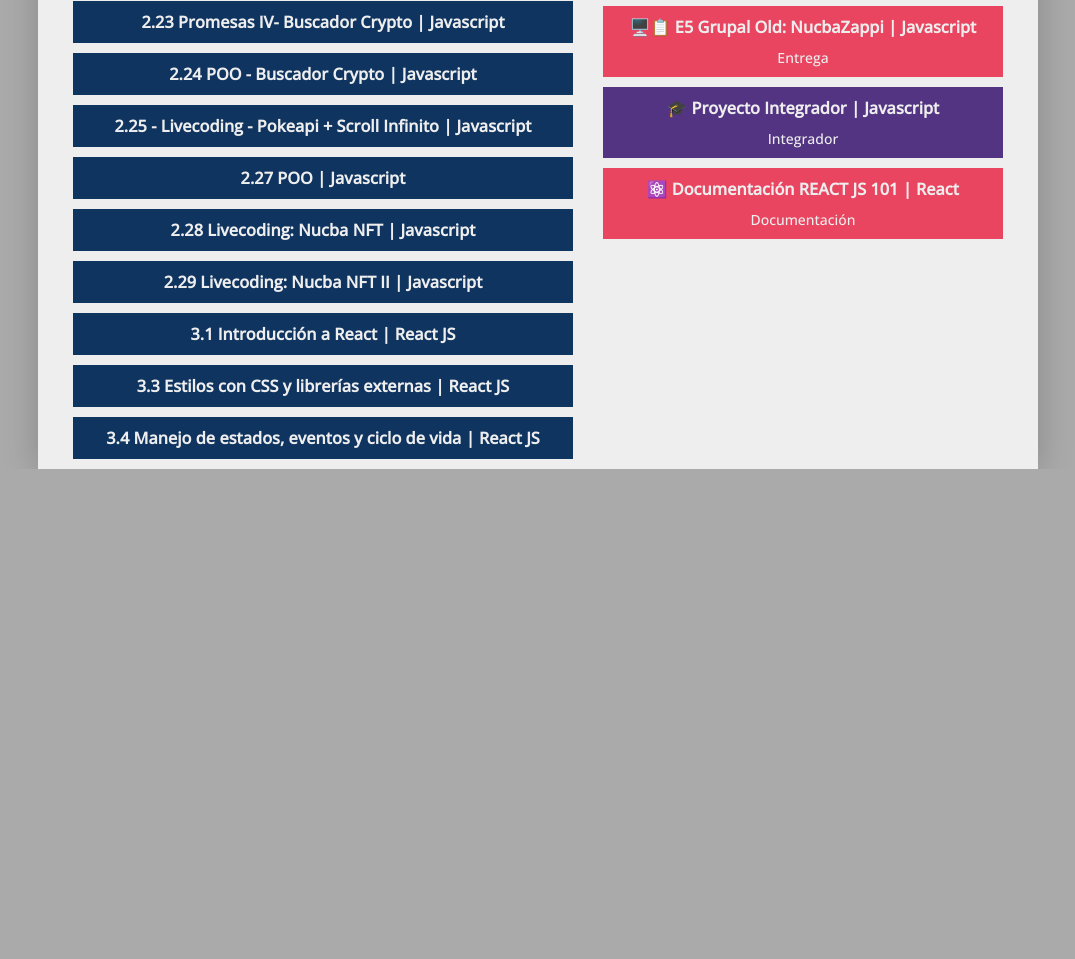
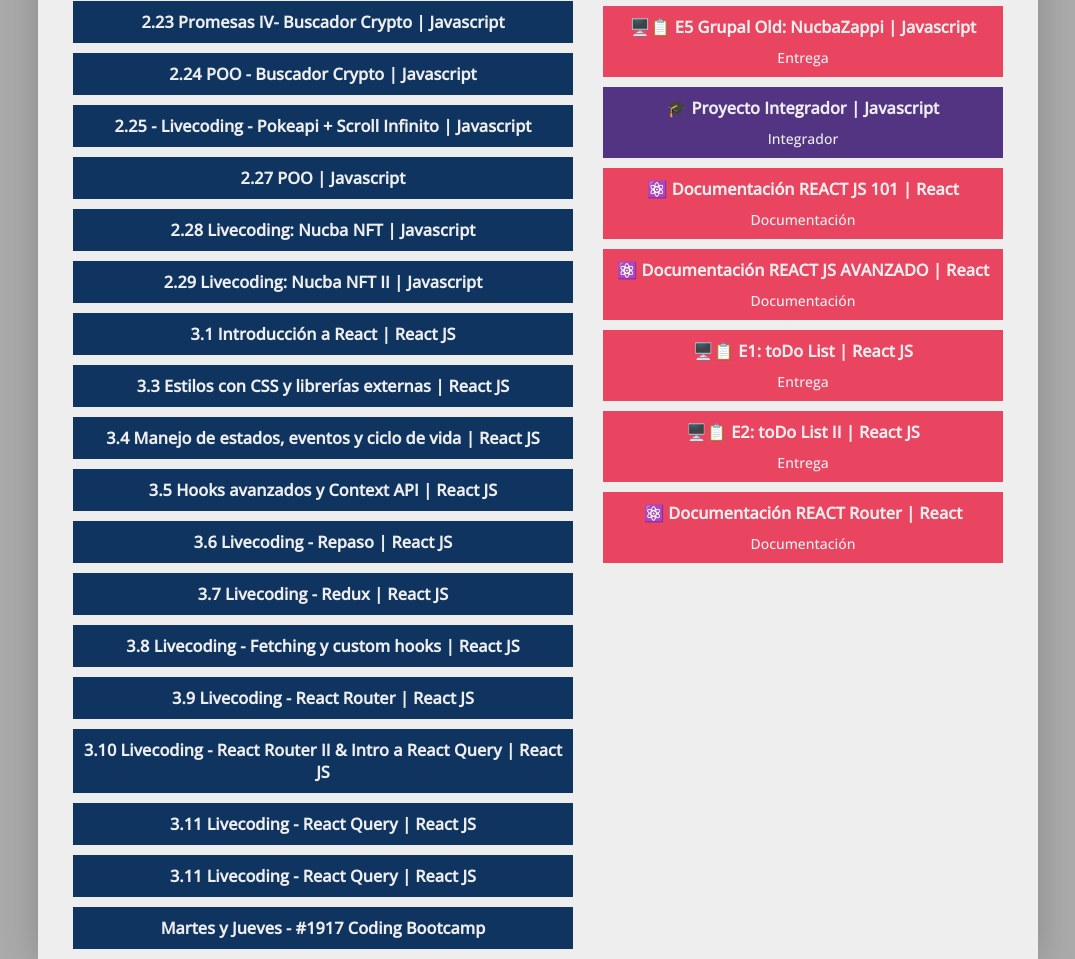
Before and after one commit to 4kPablo/Nucba-checker, a plain HTML site: page index.html in a window 1280 px wide. Shown: the part 2172-3131 px from the top of the page, without its empty margins (102-1177 px from the left). Before the commit the page ends 2641 px from the top, so only its background shows below. Drawn offline with nearby package versions, Linux system fonts and the light colour scheme.

Commit message:
Puesta al día

```diff
--- a/index.html
+++ b/index.html
@@ -284,6 +284,51 @@
                     <h3>3.4 Manejo de estados, eventos y ciclo de vida | React JS</h3>
                 </a>
 
+                <a class="item"
+                    href="https://plataforma.nucba.io/c/1917-codingbootcamp/martes-y-jueves-1917-coding-bootcamp-1fd803">
+                    <h3>3.5 Hooks avanzados y Context API | React JS</h3>
+                </a>
+
+                <a class="item"
+                    href="https://plataforma.nucba.io/c/1917-codingbootcamp/martes-y-jueves-1917-coding-bootcamp-f6bc88">
+                    <h3>3.6 Livecoding - Repaso | React JS</h3>
+                </a>
+
+                <a class="item"
+                    href="https://plataforma.nucba.io/c/1917-codingbootcamp/martes-y-jueves-1917-coding-bootcamp-1f3e47">
+                    <h3>3.7 Livecoding - Redux | React JS</h3>
+                </a>
+
+                <a class="item"
+                    href="https://plataforma.nucba.io/c/1917-codingbootcamp/martes-y-jueves-1917-coding-bootcamp-126768">
+                    <h3>3.8 Livecoding - Fetching y custom hooks | React JS</h3>
+                </a>
+
+                <a class="item"
+                    href="https://plataforma.nucba.io/c/1917-codingbootcamp/martes-y-jueves-1917-coding-bootcamp-6e5f09">
+                    <h3>3.9 Livecoding - React Router | React JS</h3>
+                </a>
+
+                <a class="item"
+                    href="https://plataforma.nucba.io/c/1917-codingbootcamp/martes-y-jueves-1917-coding-bootcamp-2b0e5b">
+                    <h3>3.10 Livecoding - React Router II & Intro a React Query | React JS</h3>
+                </a>
+
+                <a class="item"
+                    href="https://plataforma.nucba.io/c/1917-codingbootcamp/martes-y-jueves-1917-coding-bootcamp-515074">
+                    <h3>3.11 Livecoding - React Query | React JS</h3>
+                </a>
+
+                <a class="item"
+                    href="https://plataforma.nucba.io/c/1917-codingbootcamp/martes-y-jueves-1917-coding-bootcamp-515074">
+                    <h3>3.11 Livecoding - React Query | React JS</h3>
+                </a>
+
+                <a class="item"
+                    href="https://plataforma.nucba.io/c/1917-codingbootcamp/martes-y-jueves-1917-coding-bootcamp-07b750">
+                    <h3>Martes y Jueves - #1917 Coding Bootcamp</h3>
+                </a>
+
             </div>
 
             <!-- Documentación -->
@@ -439,6 +484,30 @@
                     <p>Documentación</p>
                 </a>
 
+                <a class="item desafio" href="https://plataforma.nucba.io/c/1917-codingbootcamp/documentacion-react-js-avanzado
+                    ">
+                    <h3>⚛️ Documentación REACT JS AVANZADO | React</h3>
+                    <p>Documentación</p>
+                </a>
+
+                <a class="item desafio" href="https://plataforma.nucba.io/c/1917-codingbootcamp/2-1-introduccion-a-js-javascript-tguhv-ykxtk-zyhuc-z7m69-hlcxi-uijs2-uns2v
+                    ">
+                    <h3>🖥️📋 E1: toDo List | React JS</h3>
+                    <p>Entrega</p>
+                </a>
+
+                <a class="item desafio" href="https://plataforma.nucba.io/c/1917-codingbootcamp/2-1-introduccion-a-js-javascript-tguhv-ykxtk-zyhuc-z7m69-hlcxi-uijs2-uns2v-5tj99
+                    ">
+                    <h3>🖥️📋 E2: toDo List II | React JS</h3>
+                    <p>Entrega</p>
+                </a>
+
+                <a class="item desafio" href="https://plataforma.nucba.io/c/1917-codingbootcamp/2-1-introduccion-a-js-javascript-tguhv-ykxtk-zyhuc-z7m69-hlcxi-uijs2-g32i0-yluic-rkjxu
+                    ">
+                    <h3>⚛️ Documentación REACT Router | React</h3>
+                    <p>Documentación</p>
+                </a>
+
             </div>
         </div>
     </div>
```
